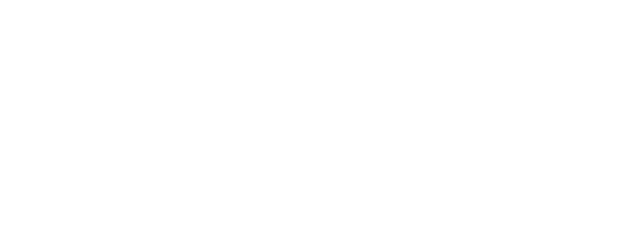
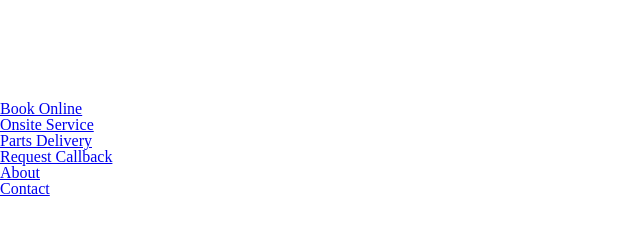
Before and after one commit to Abdulbosit-AiM/bike-repairs, a plain HTML site: page index.html in a window 1280 px wide. Shown: the whole page, without its empty margins (0-640 px from the left). Drawn offline with Linux system fonts and the light colour scheme.

Commit message:
add header html

```diff
--- a/index.html
+++ b/index.html
@@ -14,7 +14,19 @@
 <body>
     <div class="container">
         <header>
+            <div class="logo">
+                <img src="./icons/logo-roar-bikes.svg" alt="logo-roar-bikes">
+            </div>
 
+            <nav>
+                <div class="navbutton"><a href="#">Book Online</a>
+                    <div class="navbutton"><a href="#">Onsite Service</a></div>
+                    <div class="navbutton"><a href="#">Parts Delivery</a></div>
+                    <div class="navbutton"><a href="#">Request Callback</a></div>
+                </div>
+                <div class="navbutton"><a href="#">About</a></div>
+                <div class="navbutton"><a href="#">Contact</a></div>
+            </nav>
         </header>
 
         <main></main>
```
